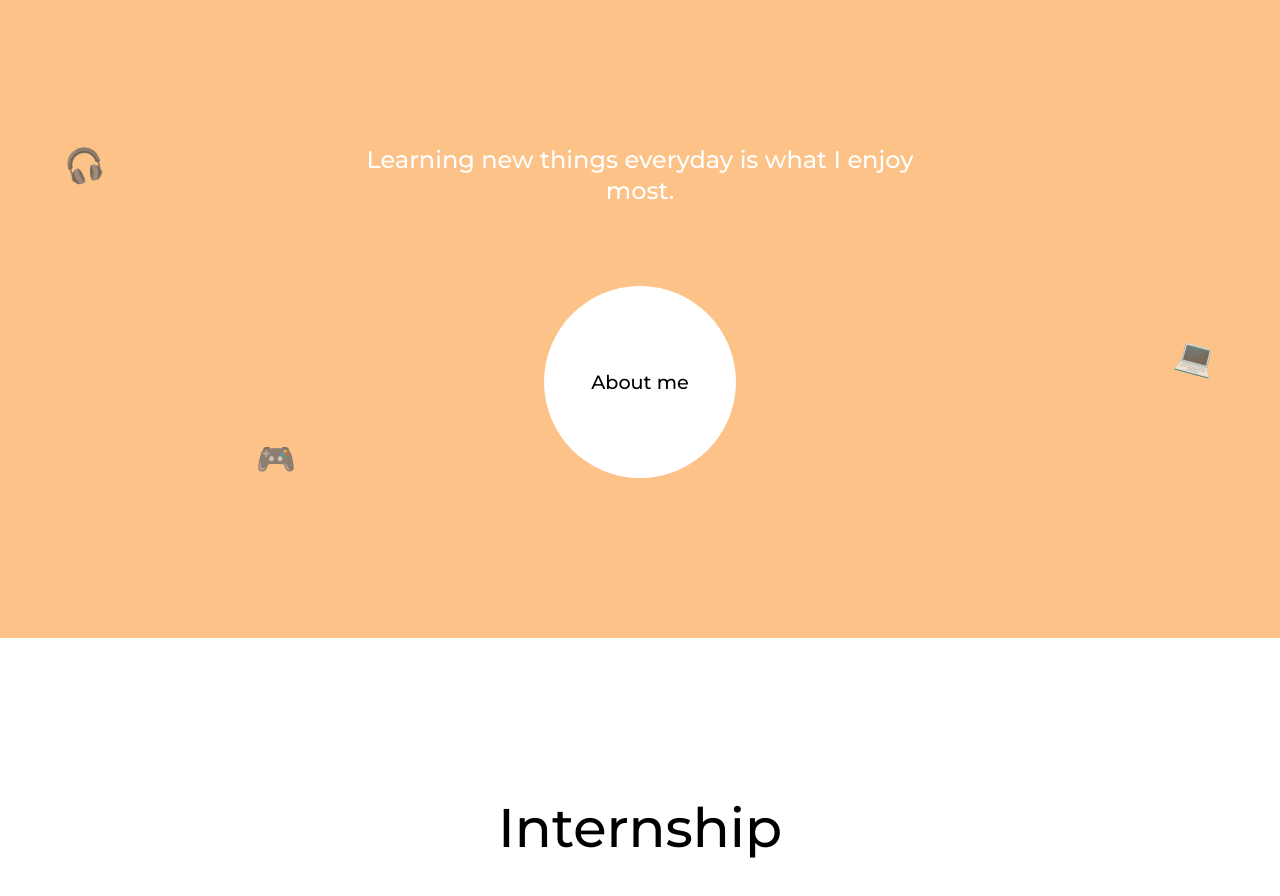
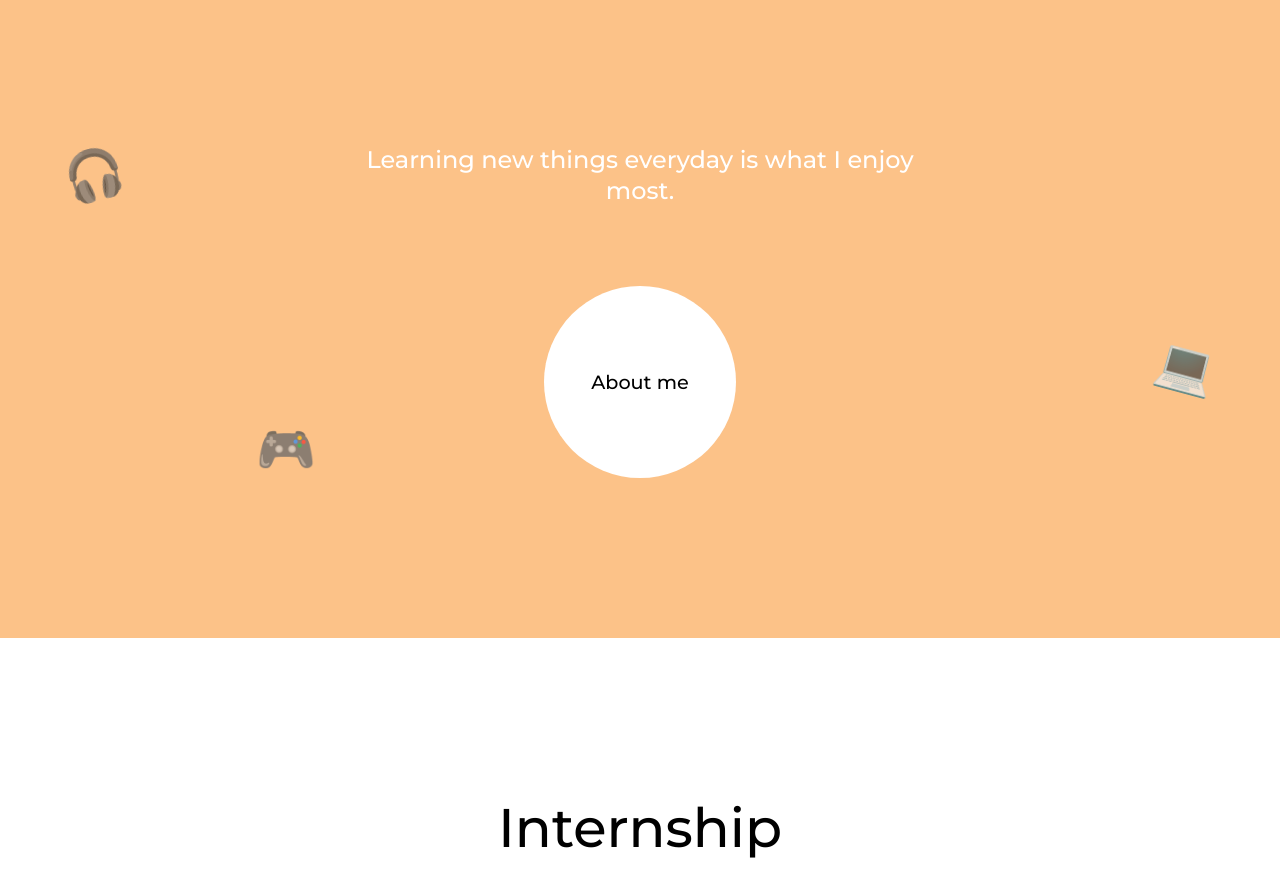
Before and after one commit to The-Sander/Portfolio, a Vue app: page /#/ in a window 1280 px wide. Shown: the part 1020-1916 px from the top of the page. Built offline with nearby package versions, Linux system fonts and the light colour scheme.

Commit message:
bigger icons

```diff
--- a/src/assets/style.scss
+++ b/src/assets/style.scss
@@ -280,7 +280,7 @@ h1 {
       width: 100%;
       height: 100%;
       opacity: 0.7;
-      font-size: 2rem;
+      font-size: 3rem;
       transform: rotate(-15deg);
       color: $primary;
     }
@@ -297,7 +297,7 @@ h1 {
       width: 100%;
       height: 100%;
       opacity: 0.7;
-      font-size: 2rem;
+      font-size: 3rem;
       transform: rotate(15deg);
       color: $complementary;
     }
@@ -314,7 +314,7 @@ h1 {
       width: 100%;
       height: 100%;
       opacity: 0.7;
-      font-size: 2rem;
+      font-size: 3rem;
       transform: rotate(0deg);
       color: $complementary;
     }
```
